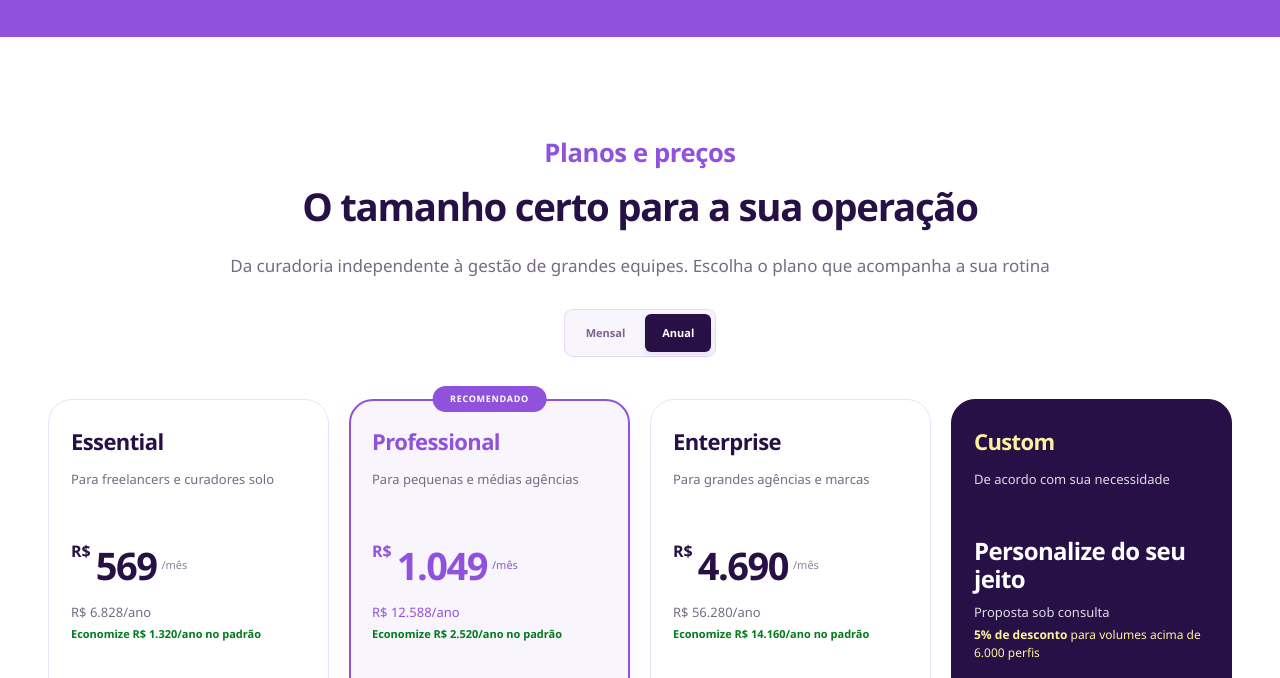
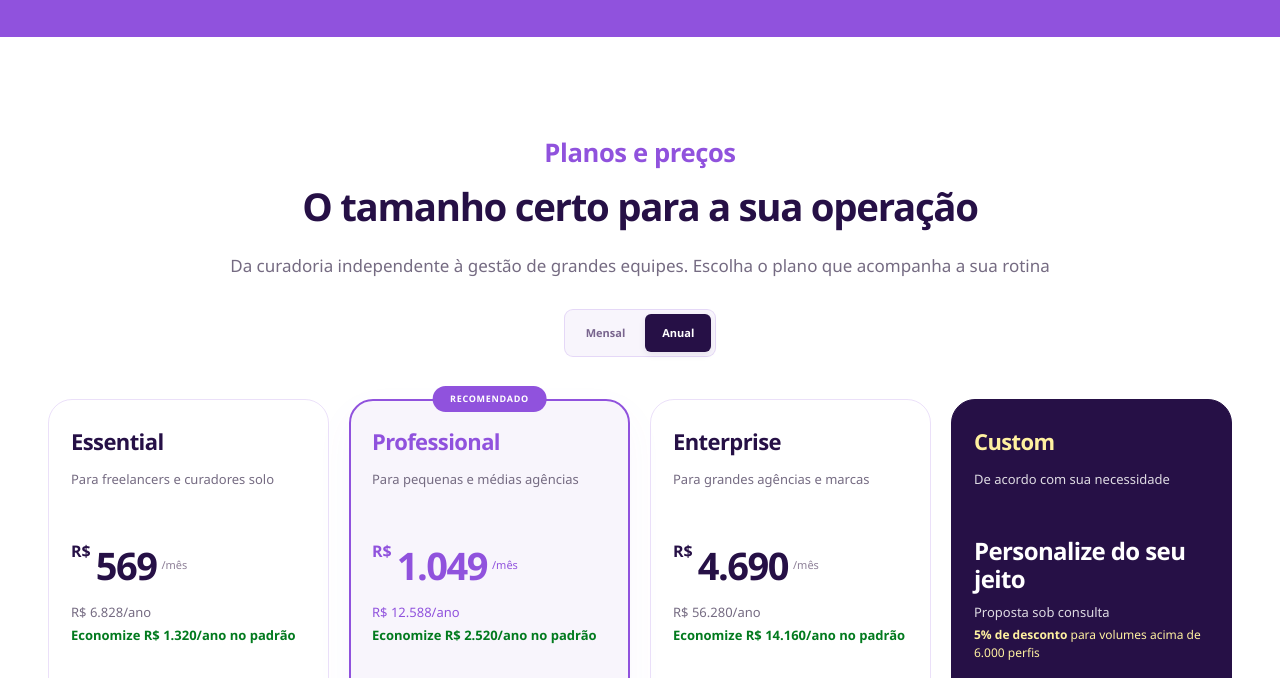
Before and after one commit to Grape-Time/site-oficial, a website: page index.html in a window 1280 px wide. Both pictures are taken after a click on the button "Anual". Shown: the part 2418-3096 px from the top of the page. Drawn offline with Linux system fonts and the light colour scheme.

Commit message:
Ajusta fonte dos valores anuais

```diff
--- a/index.html
+++ b/index.html
@@ -340,5 +340,13 @@
   }
 </style>
 
+<style>
+  #planos[data-billing="annual"] [data-plan-card] .annual-total,
+  #planos[data-billing="annual"] [data-plan-card] .annual-saving {
+    font-size: 13px;
+    line-height: 1.5;
+  }
+</style>
+
 </body>
 </html>
```
